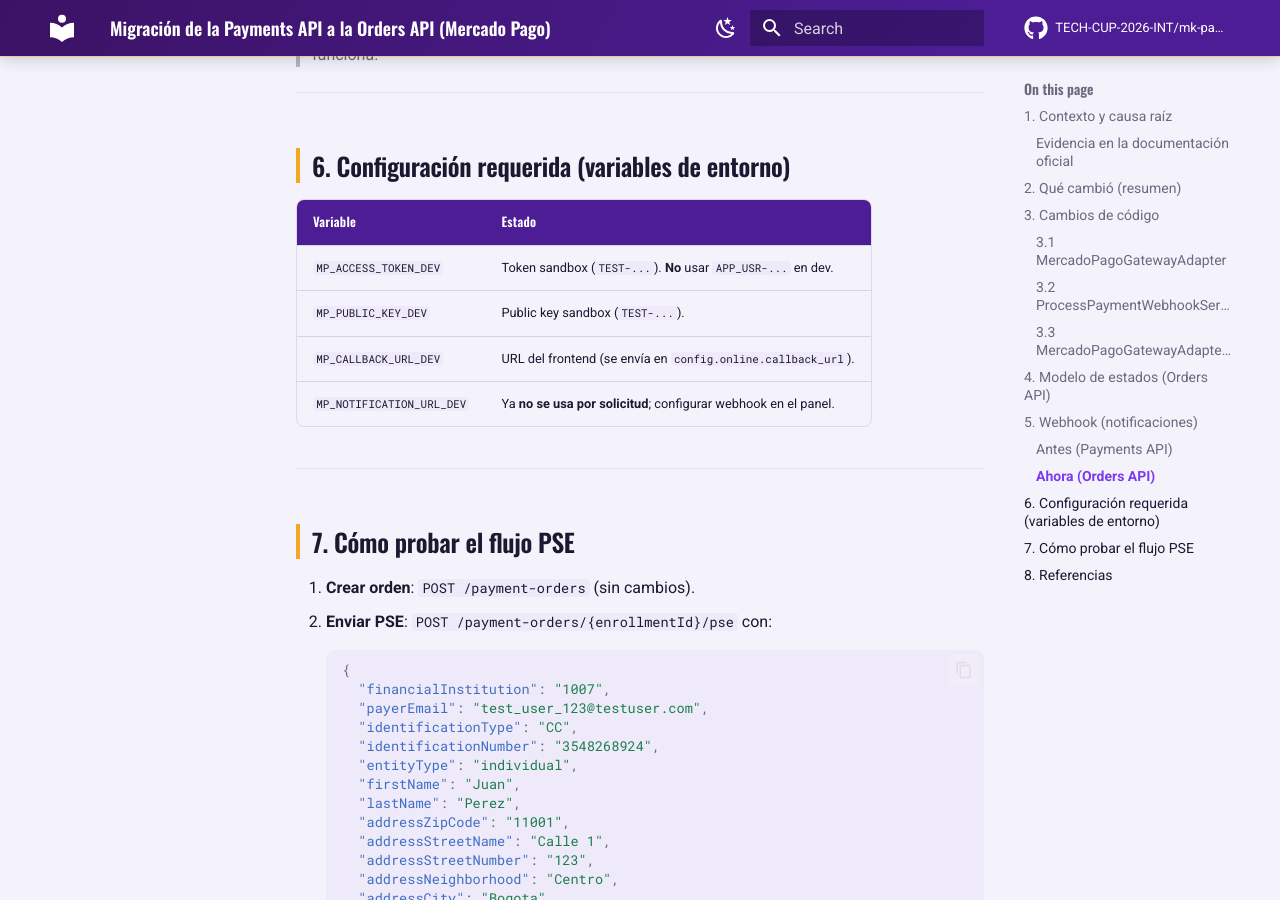
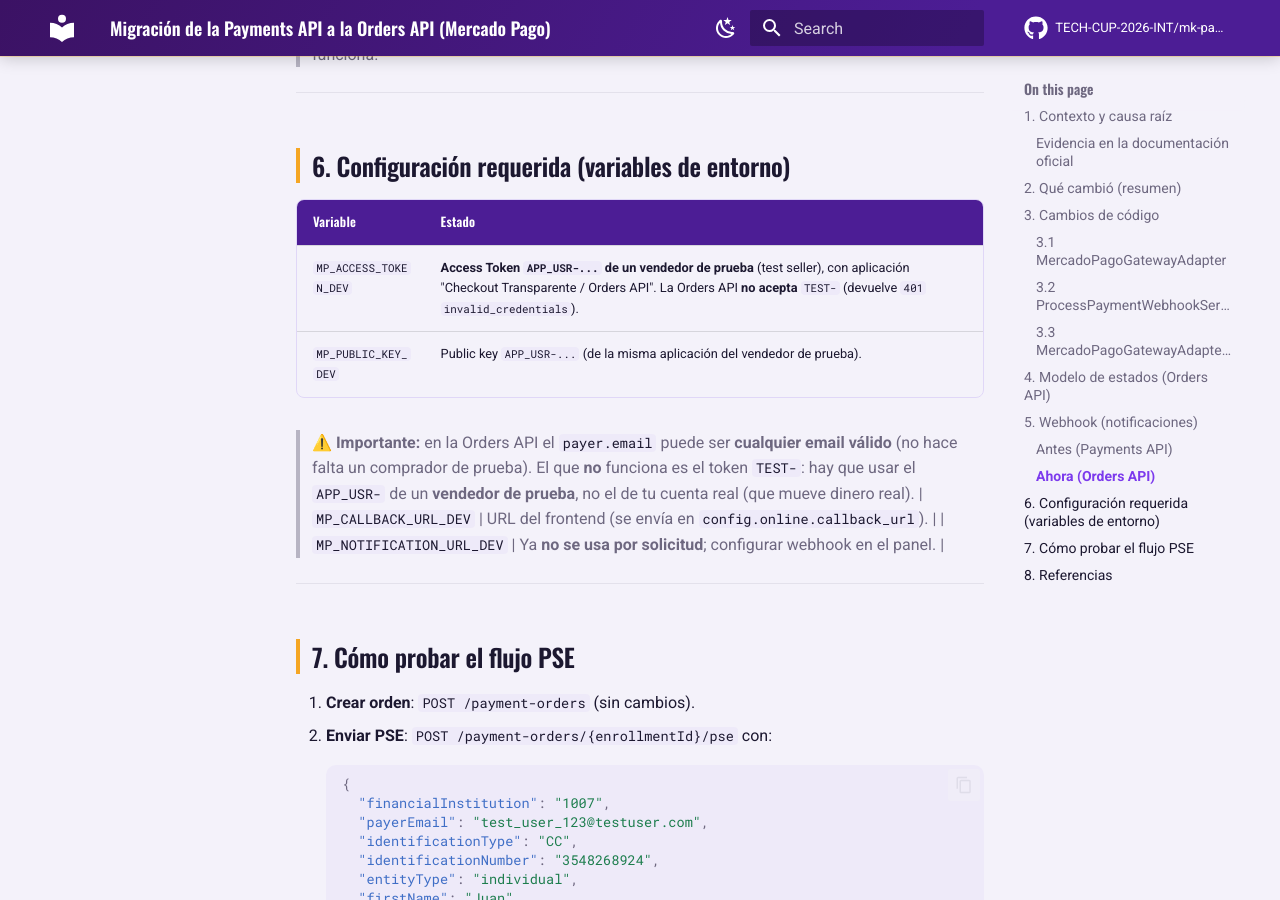
Before and after one commit to TECH-CUP-2026-INT/mk-payment-service, an MkDocs documentation site: the page built from docs/Migración.md, in a window 1280 px wide and 900 px high, scrolled down 3893 px. Built offline with MkDocs 1.6.1 and Material for MkDocs 9.7.7, drawn with Linux system fonts in a browser that asks for light colours; comment, search, counter and statistics services are not loaded.

Commit message:
docs: corregir documentación de la migración a Orders API (token de vendedor de prueba)

```diff
--- a/docs/Migración.md
+++ b/docs/Migración.md
@@ -132,8 +132,13 @@ id de la **order** (la referencia que el servicio persiste).
 
 | Variable | Estado |
 |---|---|
-| `MP_ACCESS_TOKEN_DEV` | Token sandbox (`TEST-...`). **No** usar `APP_USR-...` en dev. |
-| `MP_PUBLIC_KEY_DEV` | Public key sandbox (`TEST-...`). |
+| `MP_ACCESS_TOKEN_DEV` | **Access Token `APP_USR-...` de un vendedor de prueba** (test seller), con aplicación "Checkout Transparente / Orders API". La Orders API **no acepta** `TEST-` (devuelve `401 invalid_credentials`). |
+| `MP_PUBLIC_KEY_DEV` | Public key `APP_USR-...` (de la misma aplicación del vendedor de prueba). |
+
+> ⚠️ **Importante:** en la Orders API el `payer.email` puede ser **cualquier email
+> válido** (no hace falta un comprador de prueba). El que **no** funciona es el
+> token `TEST-`: hay que usar el `APP_USR-` de un **vendedor de prueba**, no el de
+> tu cuenta real (que mueve dinero real).
 | `MP_CALLBACK_URL_DEV` | URL del frontend (se envía en `config.online.callback_url`). |
 | `MP_NOTIFICATION_URL_DEV` | Ya **no se usa por solicitud**; configurar webhook en el panel. |
 
```
Also changed, not shown: docs/diagnostico-pse.md (deleted, +0 -104 lines).
